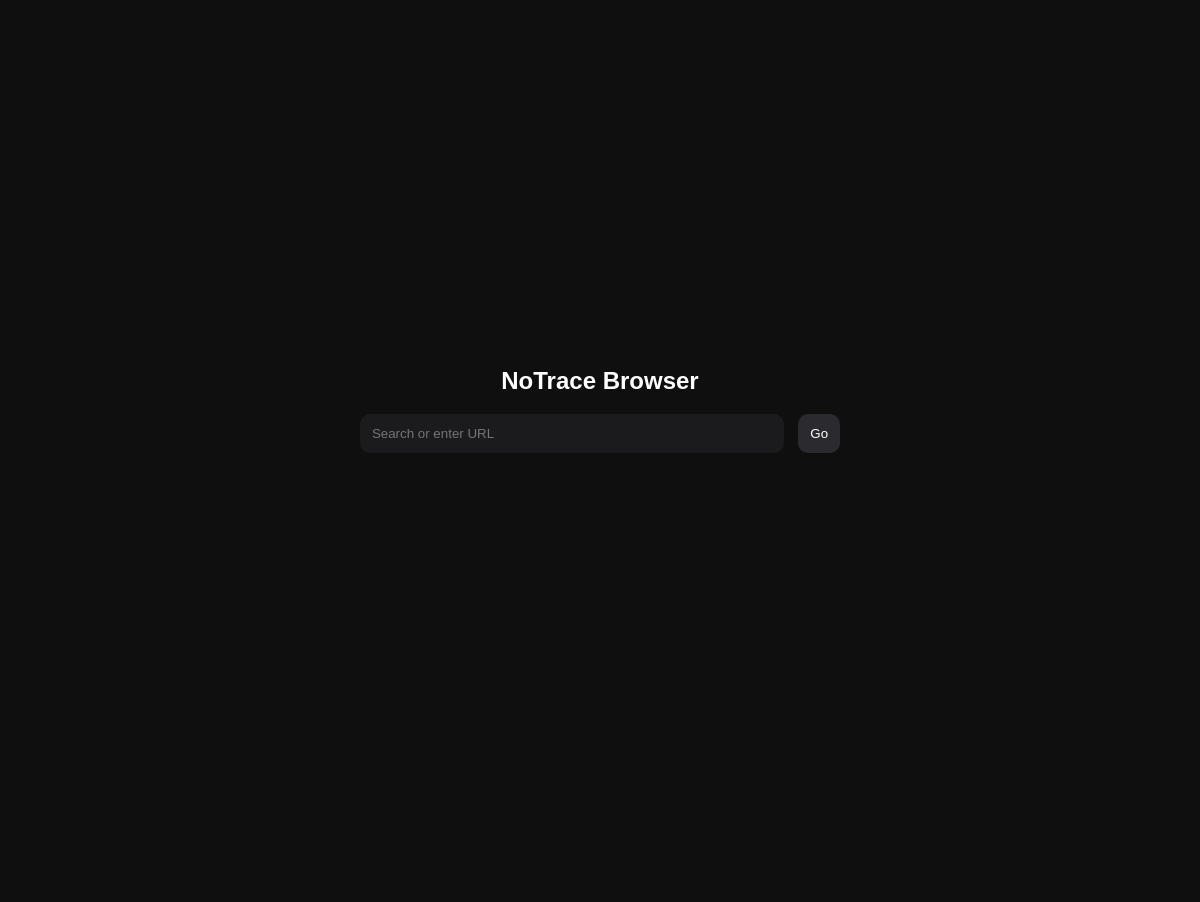
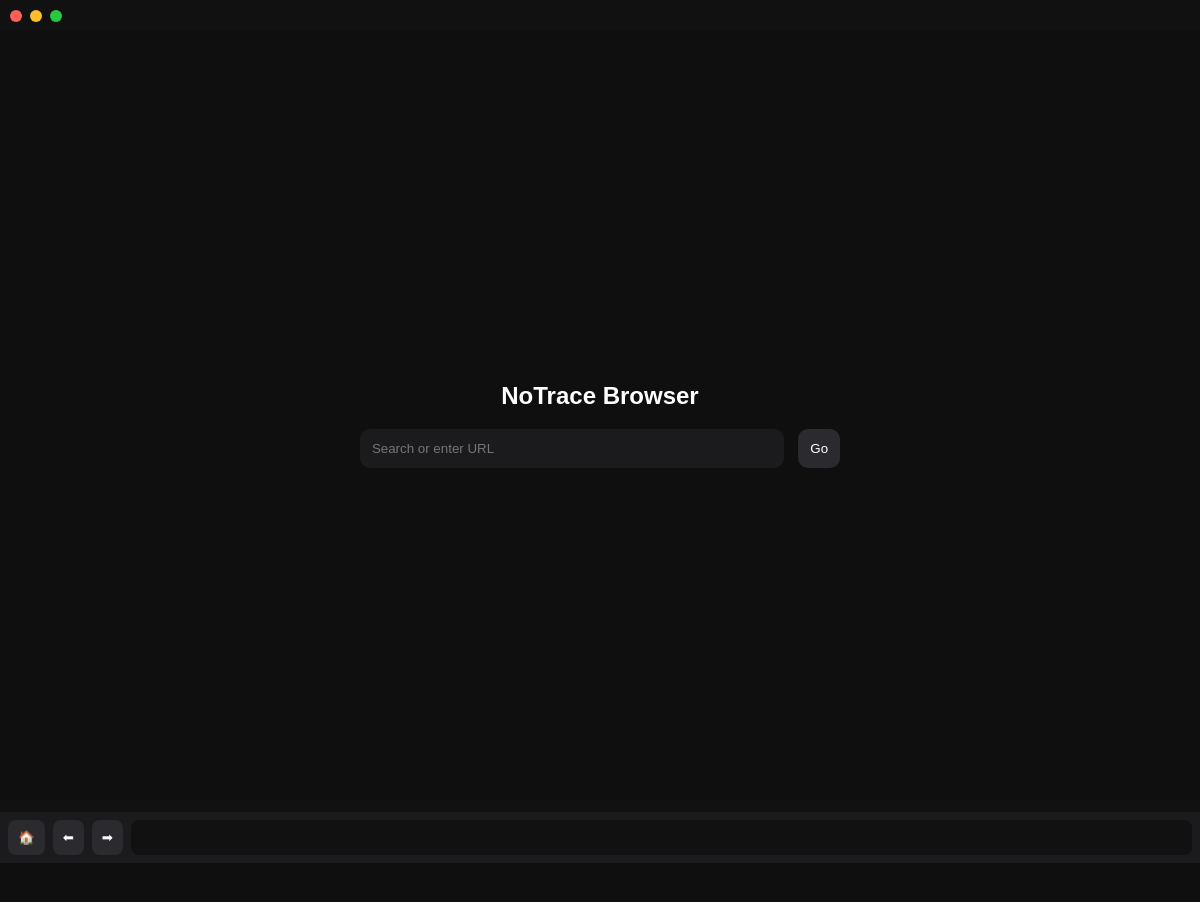
Before and after one commit to BaskalM0ment/NoTrace-Browser, an Electron app: page index.html in a window 1200 px wide. Before the commit the page ends 800 px from the top, so only its background shows below. Drawn offline with Linux system fonts and the light colour scheme.

Commit message:
Update index.html

```diff
--- a/index.html
+++ b/index.html
@@ -12,7 +12,6 @@ body {
   color: white;
 }
 
-/* START PAGE */
 #start {
   height: 100vh;
   display: flex;
@@ -42,11 +41,12 @@ body {
   color: white;
 }
 
-/* BROWSER */
 #browser {
-  display: none;
-  height: 100vh;
-  flex-direction: column;
+  height: calc(100vh - 30px);
+}
+
+#start {
+  height: calc(100vh - 30px);
 }
 
 .tabs {
@@ -65,10 +65,12 @@ body {
   display: flex;
   align-items: center;
 }
+
 .tab span:last-child {
   margin-left: 6px;
   font-size: 12px;
 }
+
 .tabs .tab:last-child {
   padding: 4px 10px;
   font-size: 14px;
@@ -85,7 +87,6 @@ body {
   background: #1b1b1d;
 }
 
-/* ✅ FIXED BUTTON STYLE (moved here) */
 .top button {
   padding: 10px;
   border-radius: 8px;
@@ -107,6 +108,9 @@ body {
   background: #111;
   color: white;
 }
+button, input {
+  -webkit-app-region: no-drag;
+}
 
 webview {
   width: 100%;
@@ -117,10 +121,80 @@ webview {
 webview.active {
   display: flex;
 }
+
+.window-controls {
+  position: absolute;
+  top: 10px;
+  left: 10px;
+  display: flex;
+  gap: 8px;
+  z-index: 1000;
+
+  -webkit-app-region: no-drag;
+}
+
+.dot {
+  width: 12px;
+  height: 12px;
+  border-radius: 50%;
+  cursor: pointer;
+}
+
+.red { background: #ff5f57; }
+.yellow { background: #ffbd2e; }
+.green { background: #28c840; }
+.window-controls button {
+  background: #2b2b2f;
+  border: none;
+  color: white;
+  padding: 6px 10px;
+  border-radius: 6px;
+  cursor: pointer;
+}
+.titlebar {
+  height: 30px;
+  background: #111;
+  display: flex;
+  align-items: center;
+  padding-left: 10px;
+
+  -webkit-app-region: drag;
+}
+
+.window-controls {
+  display: flex;
+  gap: 8px;
+
+  -webkit-app-region: no-drag;
+}
+
+.dot {
+  width: 12px;
+  height: 12px;
+  border-radius: 50%;
+  cursor: pointer;
+}
+
+.red { background: #ff5f57; }
+.yellow { background: #ffbd2e; }
+.green { background: #28c840; }
+
+/* keep buttons clickable */
+button, input {
+  -webkit-app-region: no-drag;
+}
 </style>
 </head>
 
 <body>
+
+<div class="titlebar">
+  <div class="window-controls">
+    <div class="dot red" onclick="closeApp()"></div>
+    <div class="dot yellow" onclick="minimize()"></div>
+    <div class="dot green" onclick="maximize()"></div>
+  </div>
+</div>
 
 <!-- START -->
 <div id="start">
@@ -155,6 +229,7 @@ const tabsDiv = document.getElementById("tabs");
 const viewsDiv = document.getElementById("views");
 const urlBar = document.getElementById("url");
 
+/* SEARCH */
 function search() {
   let v = document.getElementById("search").value.trim();
   if (!v) return;
@@ -169,9 +244,11 @@ function search() {
   createTab(v);
 }
 
-function createTab(url = "https://duckduckgo.com") {
+/* CREATE TAB */
+function createTab(url = "") {
   const webview = document.createElement("webview");
-  webview.src = url;
+
+  if (url) webview.src = url;
 
   viewsDiv.appendChild(webview);
 
@@ -188,29 +265,35 @@ function createTab(url = "https://duckduckgo.com") {
   });
 
   webview.addEventListener("did-navigate", e => {
-    if (tabs[active].view === webview) {
-      urlBar.value = e.url;
-    }
+    urlBar.value = e.url;
   });
 
   switchTab(active);
   renderTabs();
 }
 
+/* SWITCH TAB */
 function switchTab(i) {
   active = i;
 
   tabs.forEach((t, index) => {
     t.view.classList.remove("active");
+
     if (index === i) {
       t.view.classList.add("active");
-      urlBar.value = t.view.src;
+
+      browser.style.display = "flex";
+      start.style.display = "none";
+
+      if (t.view.src) {
+        urlBar.value = t.view.src;
+      }
     }
   });
 
   renderTabs();
 }
-
+/* CLOSE TAB */
 function closeTab(i) {
   viewsDiv.removeChild(tabs[i].view);
   tabs.splice(i, 1);
@@ -222,10 +305,10 @@ function closeTab(i) {
     return;
   }
 
-  active = Math.max(0, i - 1);
+  active = Math.min(i, tabs.length - 1);
   switchTab(active);
 }
-
+/* RENDER */
 function renderTabs() {
   tabsDiv.innerHTML = "";
 
@@ -238,8 +321,6 @@ function renderTabs() {
 
     const close = document.createElement("span");
     close.textContent = " ✕";
-    close.style.marginLeft = "6px";
-    close.style.cursor = "pointer";
 
     close.onclick = (e) => {
       e.stopPropagation();
@@ -248,31 +329,26 @@ function renderTabs() {
 
     el.appendChild(title);
     el.appendChild(close);
-
     el.onclick = () => switchTab(i);
 
     tabsDiv.appendChild(el);
   });
 
-  /* + BUTTON AT END */
   const add = document.createElement("div");
   add.className = "tab";
   add.textContent = "+";
-  add.style.fontWeight = "bold";
-
   add.onclick = () => newTab();
 
   tabsDiv.appendChild(add);
 }
 
+/* NAV */
 function back() {
-  if (active === -1) return;
-  tabs[active].view.goBack();
+  if (active !== -1) tabs[active].view.goBack();
 }
 
 function forward() {
-  if (active === -1) return;
-  tabs[active].view.goForward();
+  if (active !== -1) tabs[active].view.goForward();
 }
 
 function goHome() {
@@ -281,9 +357,10 @@ function goHome() {
 }
 
 function newTab() {
-  createTab();
+  createTab("");
 }
 
+/* ENTER */
 document.getElementById("search").addEventListener("keydown", e => {
   if (e.key === "Enter") search();
 });
@@ -299,6 +376,21 @@ urlBar.addEventListener("keydown", e => {
     tabs[active].view.src = v;
   }
 });
+
+/* WINDOW CONTROLS */
+const { ipcRenderer } = require("electron");
+
+function minimize() {
+  ipcRenderer.send("minimize");
+}
+
+function maximize() {
+  ipcRenderer.send("maximize");
+}
+
+function closeApp() {
+  ipcRenderer.send("close");
+}
 </script>
 
 </body>
```
